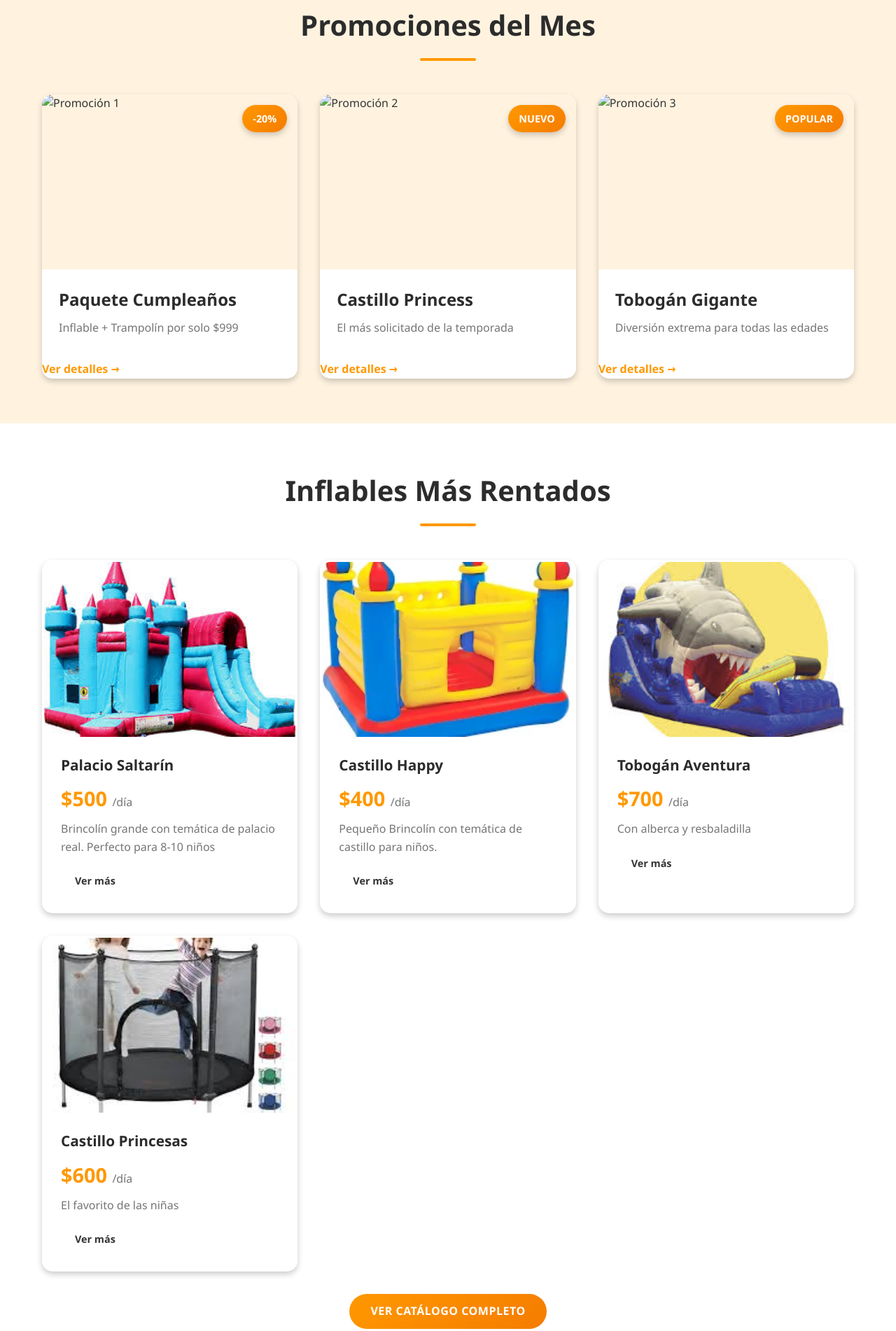
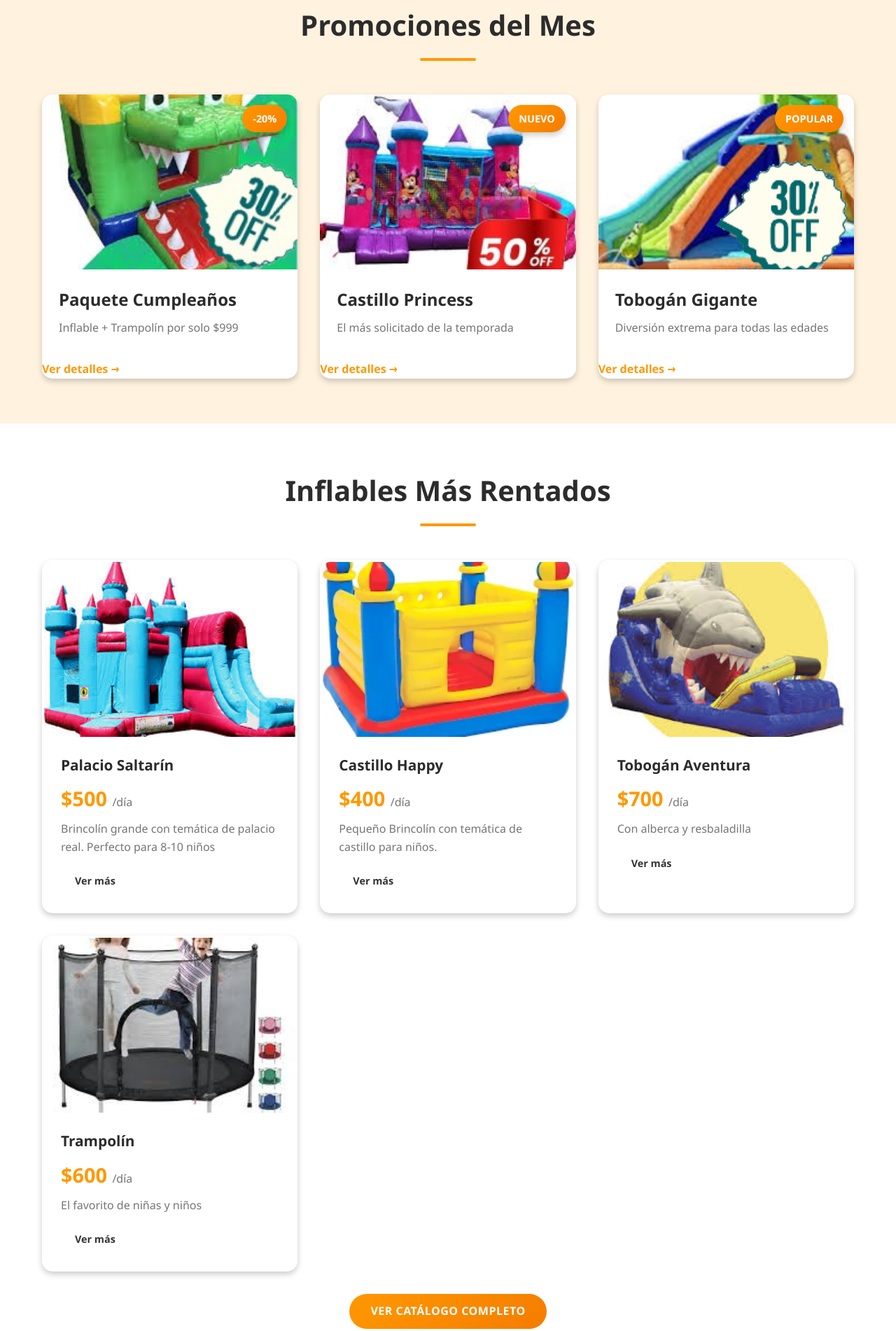
Before and after one commit to epyasseri-cloud/proyecto-inflables, a plain HTML site: page index.html in a window 1280 px wide. Shown: the part 580-2482 px from the top of the page at 70% size. Drawn offline with Linux system fonts and the light colour scheme.

Commit message:
Tu mensaje de commit

```diff
--- a/index.html
+++ b/index.html
@@ -31,21 +31,21 @@
             <div class="promo-grid">
                 <div class="promo-card">
                     <div class="promo-badge">-20%</div>
-                    <img src="images/promociones/promo1.jpg" alt="Promoción 1">
+                    <img src="images/promociones/30.jpg" alt="Promoción 1">
                     <h3>Paquete Cumpleaños</h3>
                     <p>Inflable + Trampolín por solo $999</p>
                     <a href="views/principales/catalogo.html" class="btn-link">Ver detalles →</a>
                 </div>
                 <div class="promo-card">
                     <div class="promo-badge">Nuevo</div>
-                    <img src="images/promociones/promo2.jpg" alt="Promoción 2">
+                    <img src="images/promociones/princesa50.jpg" alt="Promoción 2">
                     <h3>Castillo Princess</h3>
                     <p>El más solicitado de la temporada</p>
                     <a href="views/principales/catalogo.html" class="btn-link">Ver detalles →</a>
                 </div>
                 <div class="promo-card">
                     <div class="promo-badge">Popular</div>
-                    <img src="images/promociones/promo3.jpg" alt="Promoción 3">
+                    <img src="images/promociones/tobogan.png" alt="Promoción 3">
                     <h3>Tobogán Gigante</h3>
                     <p>Diversión extrema para todas las edades</p>
                     <a href="views/principales/catalogo.html" class="btn-link">Ver detalles →</a>
@@ -91,11 +91,11 @@
                 </div>
                     <!--Cuarto producto-->
                 <div class="producto-card">
-                    <img src="images/productos/brinconenes.jpeg" alt="Castillo Princesas">
+                    <img src="images/productos/brinconenes.jpeg" alt="Trampolin">
                     <div class="producto-info">
-                        <h3>Castillo Princesas</h3>
+                        <h3>Trampolín</h3>
                         <p class="precio">$600 <span>/día</span></p>
-                        <p class="descripcion">El favorito de las niñas</p>
+                        <p class="descripcion">El favorito de niñas y niños</p>
                         <a href="views/principales/producto-detalle.html" class="btn btn-small">Ver más</a>
                     </div>
                 </div>
```
Also changed, not shown: images/productos/waos.jpeg (added), images/promociones/30.jpg (added), images/promociones/princesa50.jpg (added), images/promociones/tobogan.png (added).
